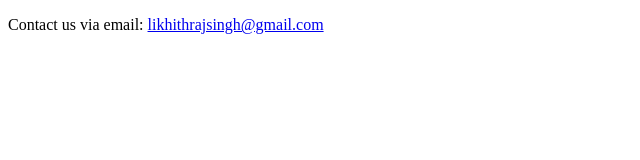
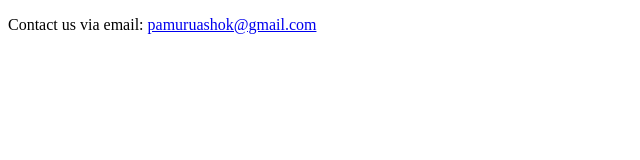
Before and after one commit to pamuruashok27/ChildLabour, a plain HTML site: page email.html in a window 1280 px wide. Shown: the full height of the page, 0-640 px from the left. Drawn offline with Linux system fonts and the light colour scheme.

Commit message:
email.html

```diff
--- a/email.html
+++ b/email.html
@@ -6,6 +6,6 @@
     <title>Email Address</title>
 </head>
 <body>
-    <p>Contact us via email: <a href="mailto:likhithrajsingh@gmail.com">likhithrajsingh@gmail.com</a></p>
+    <p>Contact us via email: <a href="mailto:pamuruashok27@gmail.com">pamuruashok@gmail.com</a></p>
 </body>
 </html>
```
